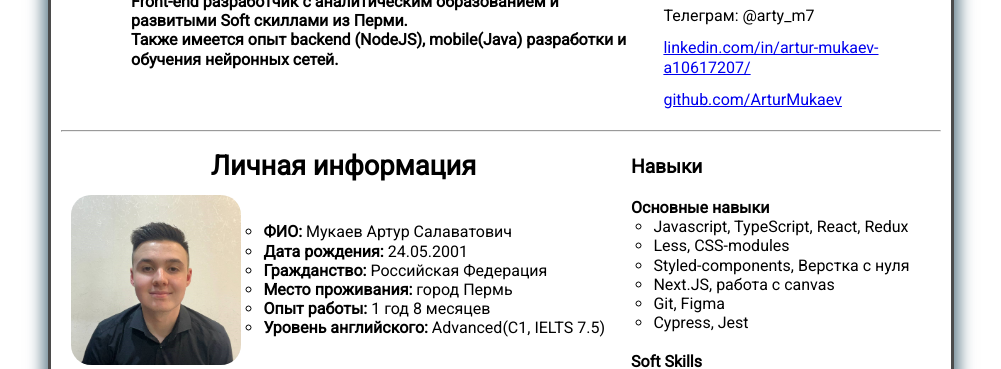
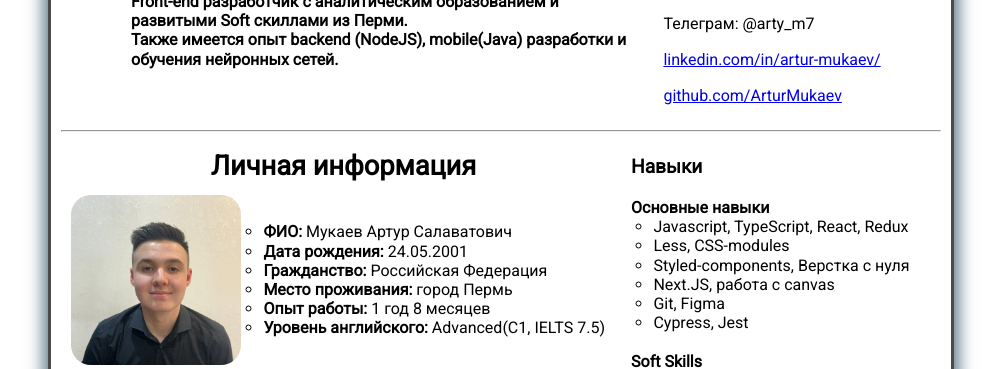
Before and after one commit to ArturMukaev/My_CV, a plain HTML site: page index.html in a window 1280 px wide. Shown: the part 111-480 px from the top of the page, without its empty margins (139-1140 px from the left). Drawn offline with Linux system fonts and the light colour scheme.

Commit message:
linkedin change

```diff
--- a/index.html
+++ b/index.html
@@ -35,7 +35,7 @@
         <li>Контакты:</li>
         <li><a href="mailto:artur.mukaev@mail.ru">artur.mukaev@mail.ru</a></li>
         <li>Телеграм: @arty_m7</li>
-        <li><a href="https://www.linkedin.com/in/artur-mukaev-a10617207/">linkedin.com/in/artur-mukaev-a10617207/</a></li>
+        <li><a href="https://www.linkedin.com/in/artur-mukaev">linkedin.com/in/artur-mukaev/</a></li>
         <li><a href="https://github.com/ArturMukaev">github.com/ArturMukaev</a></li>
     </ul>
 </header>
```
